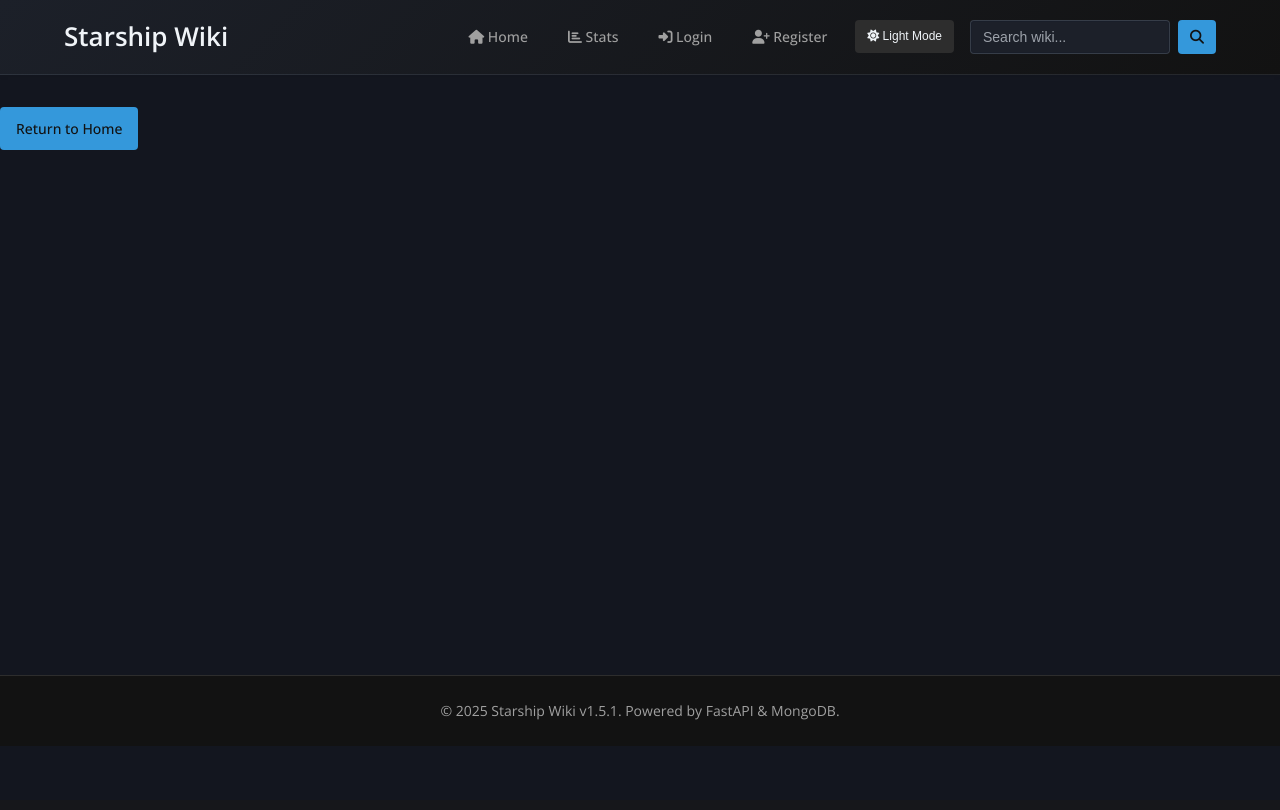
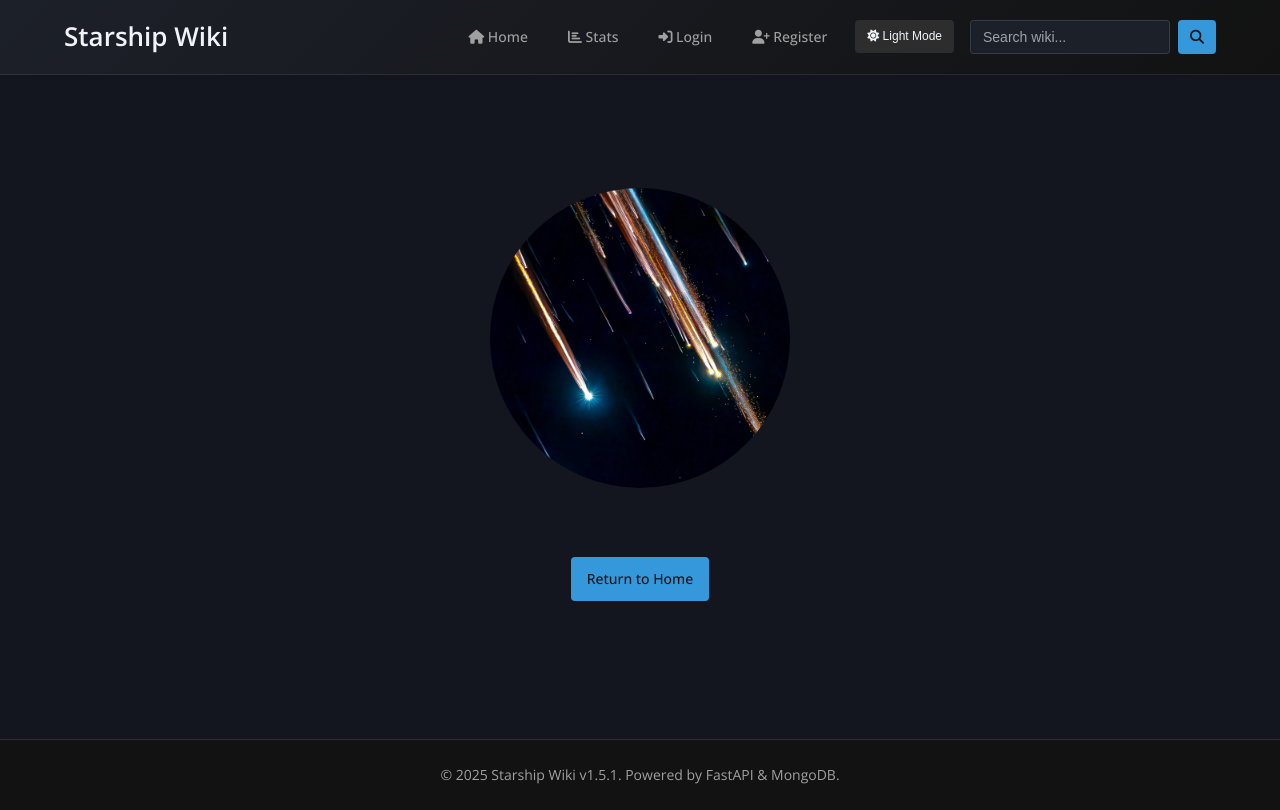
Before and after one commit to superintendent2521/wikiware, a FastAPI app: template templates/error.html in a window 1280 px wide. Before the commit the page ends 720 px from the top, so only its background shows below. Run offline with FastAPI, Linux system fonts and the light colour scheme; the template is opened without the code that fills it, so the values that code supplies are empty; parts of the project's set-up code (start-up, migrations or seed data) failed here and were passed over.

Commit message:
404 page

```diff
--- a/src/server.py
+++ b/src/server.py
@@ -6,6 +6,9 @@ This is the refactored, modular version with separated concerns.
 import os
 import secrets
 from fastapi import FastAPI, Request
+from starlette.exceptions import HTTPException as StarletteHTTPException
+from fastapi.responses import HTMLResponse
+from fastapi.templating import Jinja2Templates
 from fastapi.staticfiles import StaticFiles
 from fastapi_csrf_protect import CsrfProtect
 from pydantic import BaseModel
@@ -131,8 +134,31 @@ app.include_router(api_uploads.router, prefix="/api")
 app.include_router(log_streamer.router)
 # Initilize log streaming.
 log_streamer.setup_log_streaming(app, add_file_sink=False)
-
-
+# 404 handler
+@app.exception_handler(StarletteHTTPException)
+async def custom_http_exception_handler(request: Request, exc: StarletteHTTPException):
+    if exc.status_code == 404:
+        return templates.TemplateResponse(
+            "error.html",
+            {
+                "request": request,
+                "title": "404 Not Found",
+                "message": "The page you’re looking for doesn’t exist or has been moved.",
+                "config": {"NAME": "WikiWare"},  # pass your app name or config
+            },
+            status_code=404,
+        )
+    # let other errors pass through normally
+    return templates.TemplateResponse(
+        "error.html",
+        {
+            "request": request,
+            "title": f"{exc.status_code} Error",
+            "message": exc.detail,
+            "config": {"NAME": "WikiWare"},
+        },
+        status_code=exc.status_code,
+    )
 @app.on_event("startup")
 async def startup_event():
     try:
--- a/static/style.css
+++ b/static/style.css
@@ -1993,6 +1993,30 @@ footer p {
     }
 }
 
+/* Error Page Styles */
+.error-page {
+    display: flex;
+    flex-direction: column;
+    align-items: center;
+    justify-content: center;
+    text-align: center;
+    height: 100%;
+    min-height: calc(100vh - 200px);
+}
+
+.error-page h1 {
+    color: var(--darker-gray);
+    font-size: var(--font-size-xxl);
+    margin-bottom: var(--space-md);
+}
+
+.error-page p {
+    color: var(--dark-gray);
+    font-size: var(--font-size-md);
+    margin-bottom: var(--space-lg);
+    max-width: 600px;
+}
+
 /* Sources Styles */
 .sources-section {
     background: var(--primary-white);
--- a/templates/error.html
+++ b/templates/error.html
@@ -4,6 +4,8 @@
 
 {% block content %}
 <section class="error-page">
+    <img src="{{ url_for('static', path='error.jpg') }}" alt="Error Image" class="error-image" style="width:300px;height:300px;border-radius:50%;object-fit:cover;">
+    <br>
     <h1>{{ title }}</h1>
     <p>{{ message }}</p>
     <p><a href="/" class="btn btn-primary">Return to Home</a></p>
```
Also changed, not shown: static/error.jpg (added).
